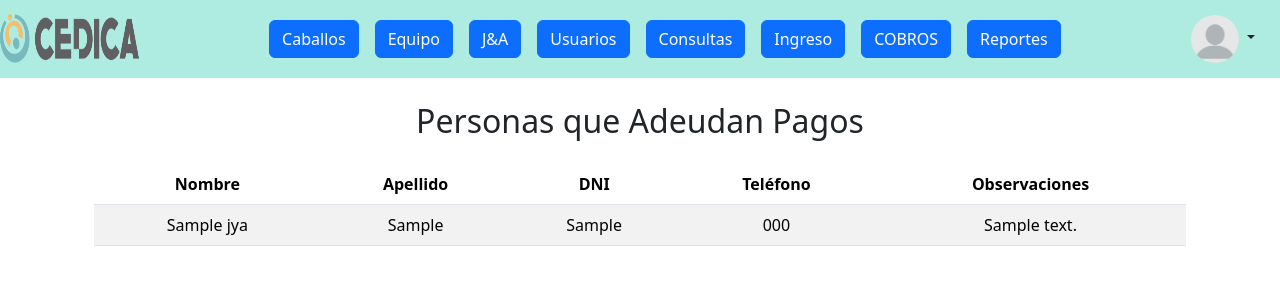
After one commit to MartinMastrovito/Pagina-web-de-administracion-y-Portal-publico-CEDICA, a Flask app: page /reportes/deudores in a window 1280 px wide. The commit adds this page. Shown: the top 300 px of the page. Run offline with Flask 3, Linux system fonts and the light colour scheme; the visitor is signed in with stand-in values (Sample User, id 1); tables that the repository leaves empty hold one stand-in row (values such as "Sample post"); parts of the project's set-up code (start-up, migrations or seed data) failed here and were passed over; some libraries are stand-ins or nearby versions.

Commit message:
Ultimo reporte terminado

```diff
--- a/admin/src/core/reportes/__init__.py
+++ b/admin/src/core/reportes/__init__.py
@@ -27,3 +27,6 @@ def tipo_discapacidad():
     return db.session.query(JYA.tipo_discapacidad, db.func.count(JYA.id)).\
         filter(JYA.certificado_discapacidad == True).\
         group_by(JYA.tipo_discapacidad).all()
+
+def obtener_deudores():
+    return JYA.query.filter_by(debts=True).all()
--- a/admin/src/web/controllers/reportes.py
+++ b/admin/src/web/controllers/reportes.py
@@ -28,7 +28,7 @@ def menu_reportes():
 def menu_graficos():
     return render_template("reportes/menu_graficos.html")
 
-@bp.route("/ranking/ranking_propuestas")
+@bp.route("/ranking_propuestas")
 @login_required
 #@check("show_reporte")
 def ranking_propuestas():
@@ -108,7 +108,7 @@ def grafico_tipo_discapacidad():
 
     return render_template("reportes/grafico_tipo_discapacidad.html", data=data)
 
-@bp.route('/reportes/historico_cobros')
+@bp.route('/historico_cobros')
 @login_required
 #@check("show_reporte")
 def historico_cobros():
@@ -128,3 +128,10 @@ def historico_cobros():
 
     return render_template("reportes/historico_cobros.html", cobros=cobros, total_cobros=total_cobros,
                            fecha_inicio=fecha_inicio, fecha_fin=fecha_fin, empleados=empleados)
+
+@bp.route('/deudores')
+@login_required
+#@check("show_reporte")
+def reporte_deudores():
+    deudores = reportes.obtener_deudores()
+    return render_template('reportes/reporte_deudores.html', deudores=deudores)
--- a/admin/src/web/templates/reportes/menu_reportes.html
+++ b/admin/src/web/templates/reportes/menu_reportes.html
@@ -23,7 +23,7 @@
         <h1 class="display-6">Panel de Opciones - Reportes</h1>
         <div class="d-grid gap-3">
             <a href="{{ url_for('reportes.ranking_propuestas') }}" class="btn btn-primary btn-lg">Propuestas de trabajos más solicitadas</a>
-            <a href="{{ url_for('reportes.menu') }}" class="btn btn-primary btn-lg">Personas que adeudan pagos</a>
+            <a href="{{ url_for('reportes.reporte_deudores') }}" class="btn btn-primary btn-lg">Personas que adeudan pagos</a>
             <a href="{{ url_for('reportes.historico_cobros') }}" class="btn btn-primary btn-lg">Cobros en un rango de fechas asociado a una persona</a>
         </div>
     </div>
--- /dev/null
+++ b/admin/src/web/templates/reportes/reporte_deudores.html
@@ -0,0 +1,36 @@
+{% extends "layout.html" %}
+
+{% block title %}Reporte de Personas con Deudas{% endblock %}
+
+{% block content %}
+<div class="container text-center mt-4">
+    <h2 class="text-center">Personas que Adeudan Pagos</h2>
+    {% if deudores %}
+    <table class="table table-striped mt-4">
+        <thead>
+            <tr>
+                <th>Nombre</th>
+                <th>Apellido</th>
+                <th>DNI</th>
+                <th>Teléfono</th>
+                <th>Observaciones</th>
+            </tr>
+        </thead>
+        <tbody>
+                {% for deudor in deudores %}
+                    <tr>
+                        <td>{{ deudor.nombre }}</td>
+                        <td>{{ deudor.apellido }}</td>
+                        <td>{{ deudor.dni }}</td>
+                        <td>{{ deudor.telefono_actual or "No disponible" }}</td>
+                        <td>{{ deudor.observaciones_previsionales or "Sin observaciones" }}</td>
+                    </tr>
+                {% endfor %}
+        </tbody>
+    </table>
+    {% else %}
+            <h6 class="display-6 text-danger mt-3">No hay personas con deudas registradas.</h6>
+    {% endif %}
+
+</div>
+{% endblock %}
```
Also changed, not shown: admin/src/web/templates/reportes/grafico_tipo_discapacidad.html (+1 -1 lines).
